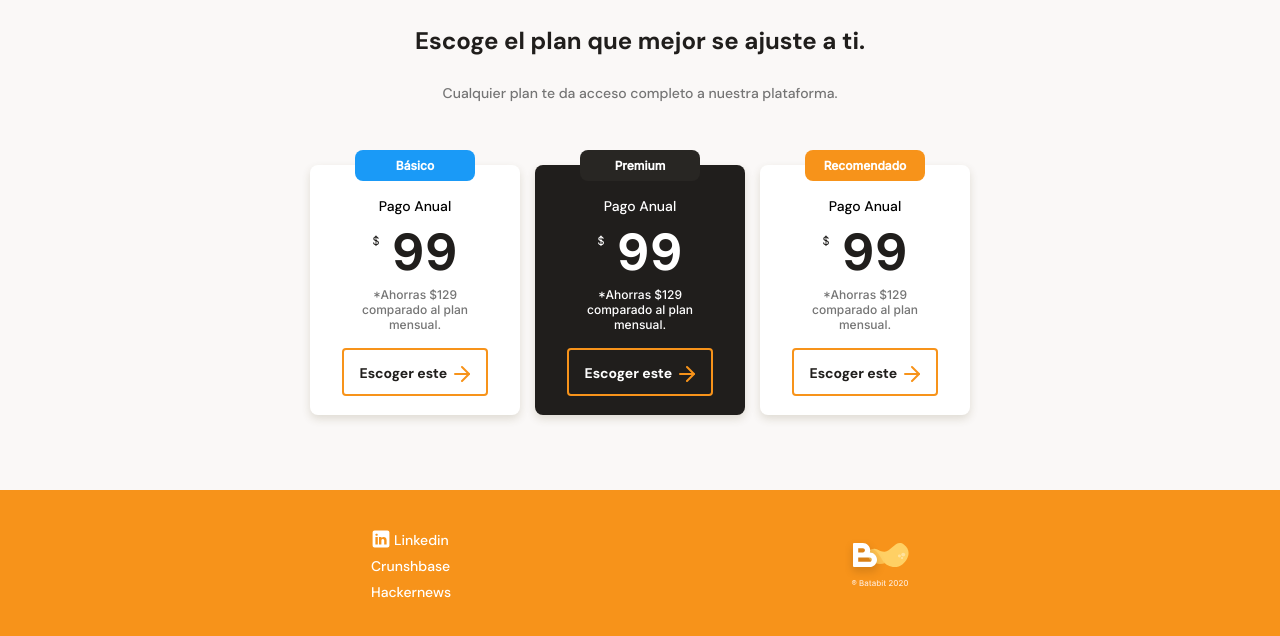
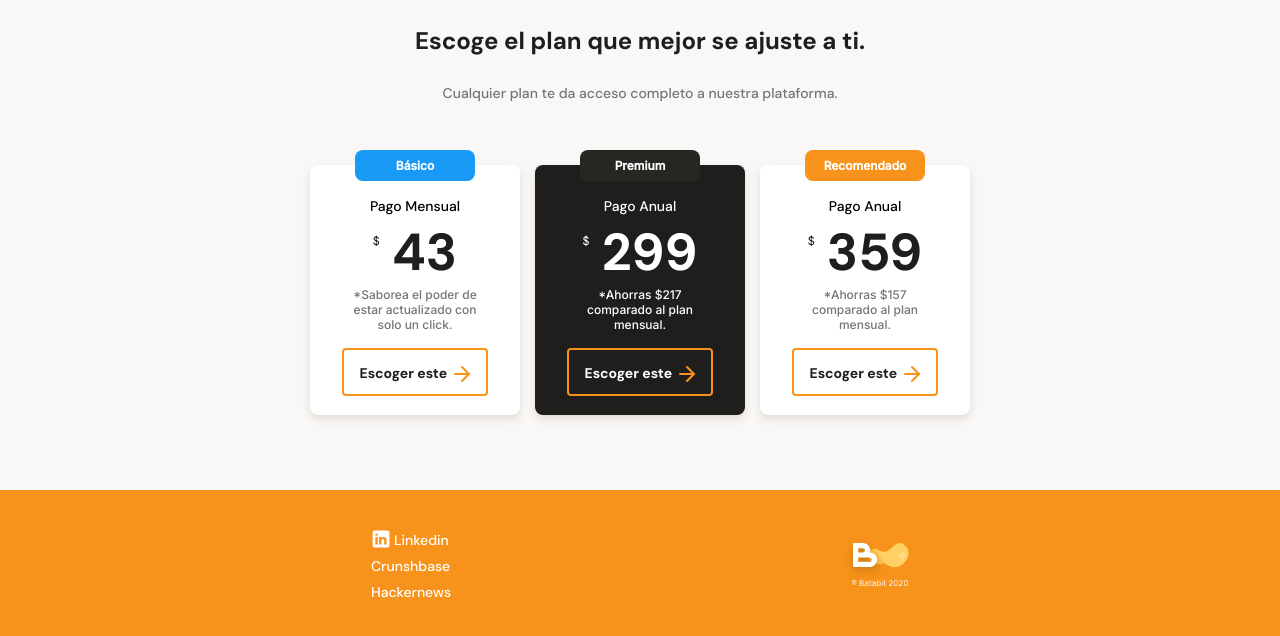
Before and after one commit to fabroche/batata-bit, a website: page index.html in a window 1280 px wide. Shown: the part 2024-2660 px from the top of the page. Drawn offline with Linux system fonts and the light colour scheme.

Commit message:
planes actualizados

```diff
--- a/index.html
+++ b/index.html
@@ -126,9 +126,9 @@
             <article class="plans-card">
                 <p class="plans-card--categoria categoria-basico">Básico</p>
                 <div class="plans-card--info-container">
-                    <h3 class="plans-card--title">Pago Anual</h3>
-                    <p class="plans-card--price"><span>$</span> 99</p>
-                    <p class="plans-card--adds">*Ahorras $129 comparado al plan mensual.</p>
+                    <h3 class="plans-card--title">Pago Mensual</h3>
+                    <p class="plans-card--price"><span>$</span> 43</p>
+                    <p class="plans-card--adds">*Saborea el poder de estar actualizado con solo un click.</p>
                     <button class="plans-card--call-to-action">Escoger este <span></span></button>
                 </div>
 
@@ -137,8 +137,8 @@
                 <p class="plans-card--categoria categoria-premium">Premium</p>
                 <div class="plans-card--info-container">
                     <h3 class="plans-card--title">Pago Anual</h3>
-                    <p class="plans-card--price"><span>$</span> 99</p>
-                    <p class="plans-card--adds">*Ahorras $129 comparado al plan mensual.</p>
+                    <p class="plans-card--price"><span>$</span> 299</p>
+                    <p class="plans-card--adds">*Ahorras $217 comparado al plan mensual.</p>
                     <button class="plans-card--call-to-action">Escoger este <span></span></button>
                 </div>
 
@@ -147,8 +147,8 @@
                 <p class="plans-card--categoria categoria-recomendado">Recomendado</p>
                 <div class="plans-card--info-container">
                     <h3 class="plans-card--title">Pago Anual</h3>
-                    <p class="plans-card--price"><span>$</span> 99</p>
-                    <p class="plans-card--adds">*Ahorras $129 comparado al plan mensual.</p>
+                    <p class="plans-card--price"><span>$</span> 359</p>
+                    <p class="plans-card--adds">*Ahorras $157 comparado al plan mensual.</p>
                     <button class="plans-card--call-to-action">Escoger este <span></span></button>
                 </div>
 
```
